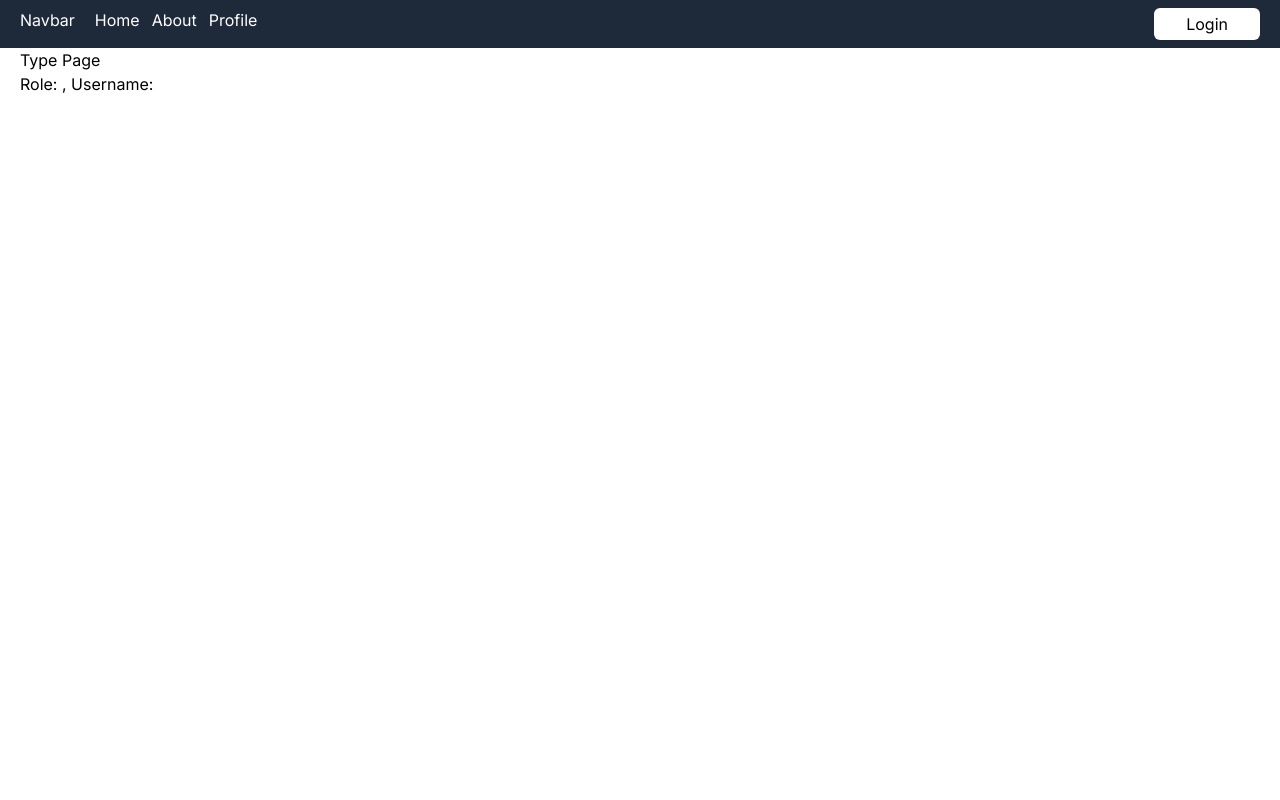
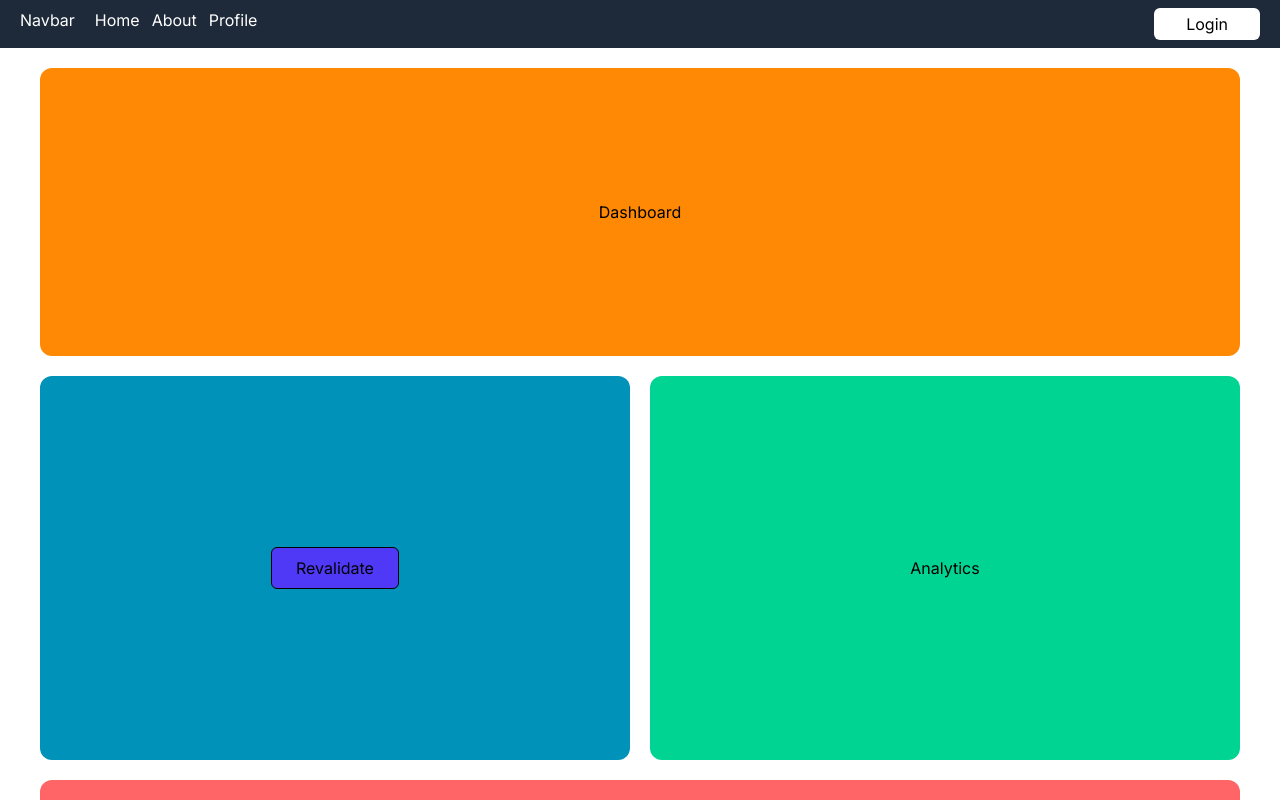
Before and after one commit to KevinMaulanaAtmaja/learn-next-js, a Next.js app in the folder next-app-router/: page /dashboard in a window 1280 px wide. Shown: the top 800 px of the page. Built offline with nearby package versions, Linux system fonts and the light colour scheme.

Commit message:
paralel routes

```diff
--- /dev/null
+++ b/next-app-router/src/app/(admin)/dashboard/@analytics/page.tsx
@@ -0,0 +1,7 @@
+export default function Analytics() {
+    return (
+        <div className="w-3/6 h-96 bg-emerald-400 rounded-[12px] flex justify-center items-center">
+            <h1>Analytics</h1>
+        </div>
+    );
+}
--- /dev/null
+++ b/next-app-router/src/app/(admin)/dashboard/@payments/default.tsx
@@ -0,0 +1,3 @@
+export default function Default() {
+    return null;
+}
--- /dev/null
+++ b/next-app-router/src/app/(admin)/dashboard/@payments/page.tsx
@@ -0,0 +1,7 @@
+export default function Payments() {
+    return (
+        <div className="w-full mt-5 h-96 bg-red-400 rounded-[12px] flex justify-center items-center">
+            <h1>Payments</h1>
+        </div>
+    );
+}
--- a/next-app-router/src/app/(admin)/dashboard/product/page.tsx
+++ b/next-app-router/src/app/(admin)/dashboard/@products/page.tsx
@@ -17,9 +17,9 @@ export default function AdminProductPage() {
     };
 
     return (
-        <div className="h-screen w-full flex justify-center items-center flex-col ">
+        <div className="h-96 w-3/6 mr-5 bg-cyan-600 rounded-[12px] flex justify-center items-center flex-col ">
             <h1>{status}</h1>
-            <button onClick={() => revalidate()} className=" text-black border border-black cursor-pointer rounded-md py-2 px-6">
+            <button onClick={() => revalidate()} className="bg-indigo-600 text-black border border-black cursor-pointer rounded-md py-2 px-6">
                 Revalidate
             </button>
         </div>
--- /dev/null
+++ b/next-app-router/src/app/(admin)/dashboard/layout.tsx
@@ -0,0 +1,22 @@
+export default function Layout({
+    children,
+    products,
+    analytics,
+    payments,
+}: {
+    children: React.ReactNode;
+    products: React.ReactNode;
+    analytics: React.ReactNode;
+    payments: React.ReactNode;
+}) {
+    return (
+        <div className="p-5">
+            {children}
+            <div className="mt-5 flex justify-center items-center">
+                {products}
+                {analytics}
+            </div>
+            {payments}
+        </div>
+    );
+}
--- /dev/null
+++ b/next-app-router/src/app/(admin)/dashboard/page.tsx
@@ -0,0 +1,7 @@
+export default function DashboardPage() {
+    return (
+        <div className="w-full h-72 bg-orange-400 rounded-[12px] flex justify-center items-center">
+            <h1>Dashboard</h1>
+        </div>
+    );
+}
--- a/next-app-router/src/app/(admin)/dashboard/[[...type]]/page.tsx
+++ b/next-app-router/src/app/(admin)/info/[[...type]]/page.tsx
@@ -7,7 +7,7 @@ export default function TypePage(props: TypePageProps) {
     const { params } = props;
     return (
         <div>
-            <h1>{params.type ? "Type Page" : "Dashboard"}</h1>
+            <h1>{params.type ? "Type Page" : "Info Page"}</h1>
             <p>
                 {params.type && (
                     <>
```
